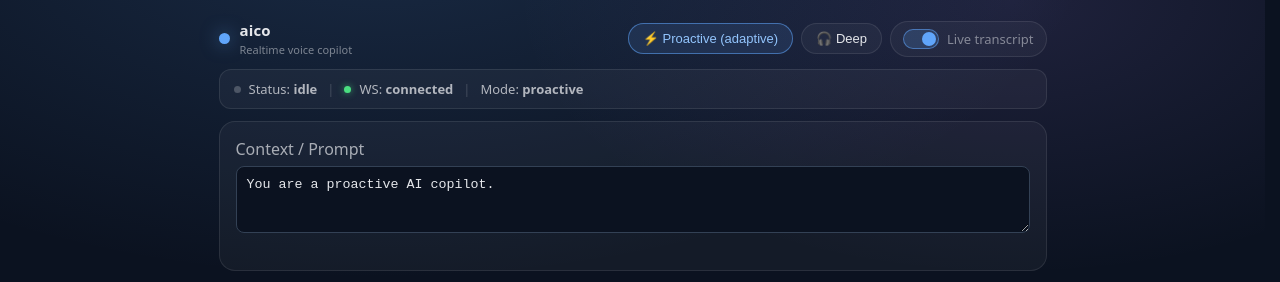
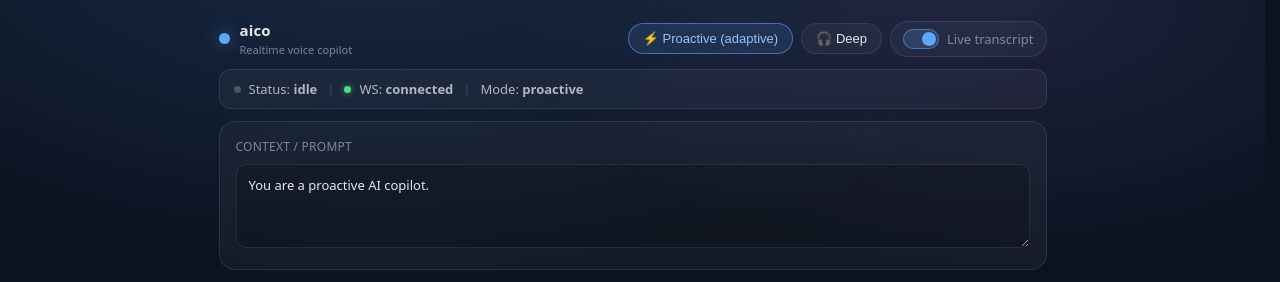
Before and after one commit to hosseinayoubi/aicov, a React (Vite) app: page / in a window 1280 px wide. Shown: the top 282 px of the page. Built offline with nearby package versions, Linux system fonts and the light colour scheme.

Commit message:
Update ChatBox.jsx

```diff
--- a/src/components/ChatBox.jsx
+++ b/src/components/ChatBox.jsx
@@ -1,24 +1,14 @@
 export default function ChatBox({ systemPrompt, setSystemPrompt }) {
   return (
-    <div style={{ marginBottom: 16 }}>
-      <div style={{ marginBottom: 6, opacity: 0.7 }}>Context / Prompt</div>
-
+    <>
+      <div className="promptLabel">Context / Prompt</div>
       <textarea
+        className="promptTextarea"
         value={systemPrompt}
         onChange={(e) => setSystemPrompt(e.target.value)}
         rows={3}
-        placeholder="مثلاً: تو یه مصاحبه کاری هستی، جواب‌ها کوتاه و confident باشن"
-        style={{
-          width: "100%",
-          padding: 10,
-          background: "#0b1220",
-          color: "#e5e7eb",
-          border: "1px solid #334155",
-          borderRadius: 8,
-          outline: "none",
-          boxSizing: "border-box",
-        }}
+        placeholder="e.g. You are in a job interview. Keep answers short and confident."
       />
-    </div>
+    </>
   );
 }
```
